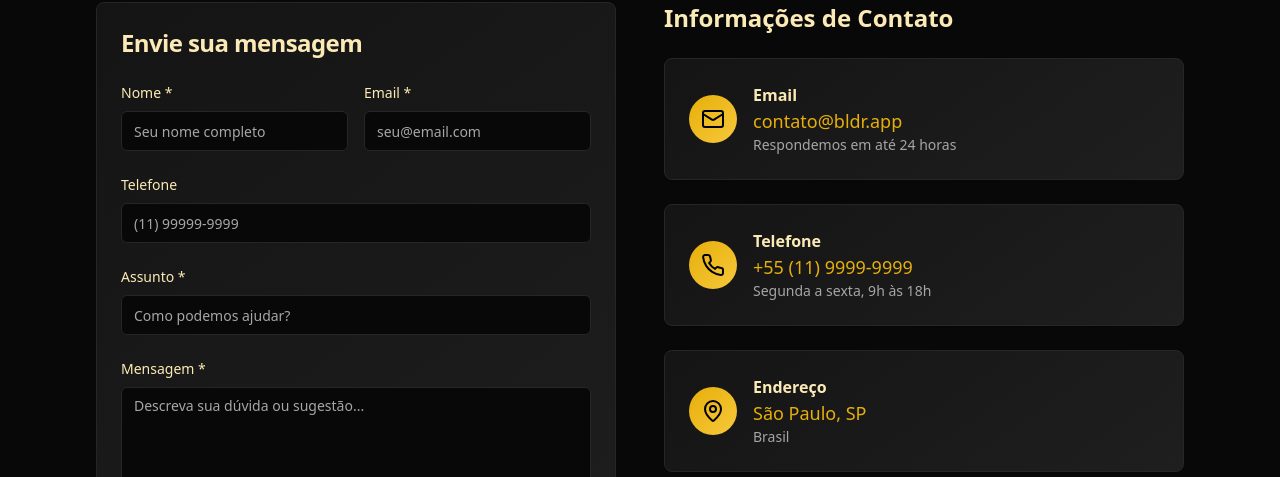
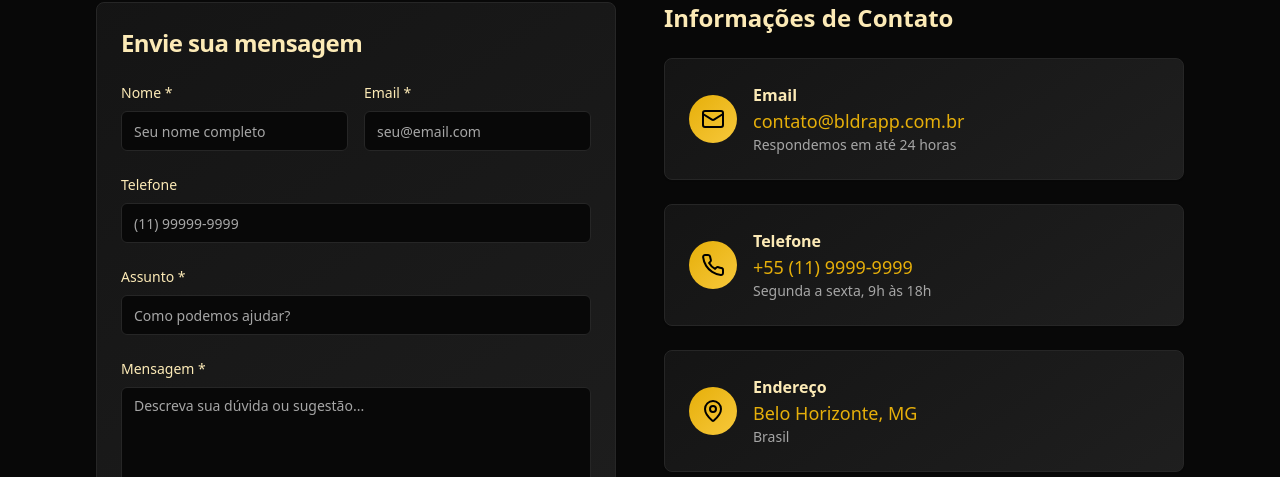
Before and after one commit to BLDR-APP/bldr-genesis-launch, a React (Vite) app: page /contato in a window 1280 px wide. Shown: the part 258-735 px from the top of the page. Built offline with nearby package versions, Linux system fonts and the light colour scheme.

Commit message:
Update Contact.tsx

```diff
--- a/src/pages/Contact.tsx
+++ b/src/pages/Contact.tsx
@@ -11,7 +11,7 @@ const Contact = () => {
     {
       icon: <Mail className="h-6 w-6" />,
       title: "Email",
-      value: "contato@bldr.app",
+      value: "contato@bldrapp.com.br",
       description: "Respondemos em até 24 horas"
     },
     {
@@ -23,7 +23,7 @@ const Contact = () => {
     {
       icon: <MapPin className="h-6 w-6" />,
       title: "Endereço",
-      value: "São Paulo, SP",
+      value: "Belo Horizonte, MG",
       description: "Brasil"
     },
     {
```
